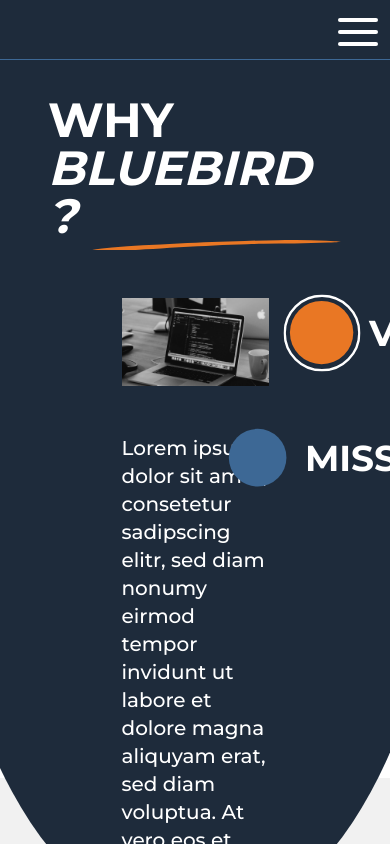
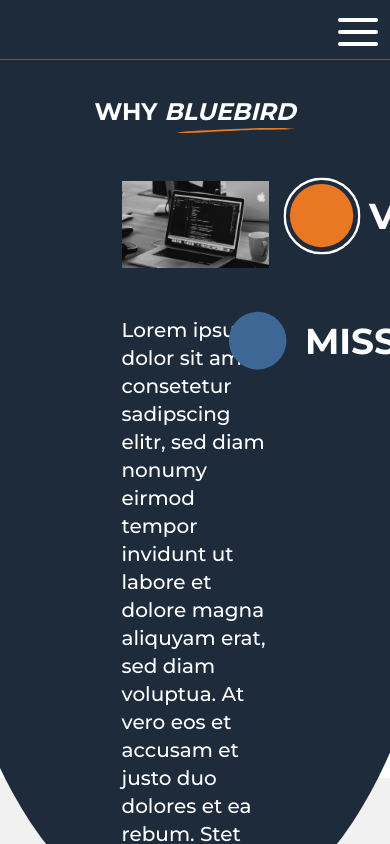
Before and after one commit to bluebird-technologies/bluebird_tech_OLD, a Next.js app: page /why in a window 390 px wide. Shown: the top 844 px of the page. Built offline with nearby package versions, Linux system fonts and the light colour scheme.

Commit message:
responsiveness added to "why Bluebird" text

```diff
--- a/pages/why.tsx
+++ b/pages/why.tsx
@@ -69,17 +69,17 @@ const Why = () => {
 
         {/* Heading section */}
         <div
-          className="flex flex-col justify-center xl:justify-start mt-24 px-12 xl:px-48 2xl:px-60"
+          className="flex  self-center xl:self-start  flex-col justify-center xl:justify-start mt-24 px-12 xl:px-48 2xl:px-60"
           style={{
             width: 'fit-content',
             blockSize: 'fit-content',
           }}
         >
-          <div className="font-bold text-white text-5xl">
-            WHY <span className="italic">BLUEBIRD ?</span>
-          </div>
+          <span className="font-bold text-white text-2xl md:3xl lg:text-5xl">
+            WHY <span className="italic">BLUEBIRD</span>
+          </span>
           <div className="flex justify-end">
-            <div className="w-[250px]">{underline}</div>
+            <div className="w-[120px] lg:w-[250px]">{underline}</div>
           </div>
         </div>
 
```
